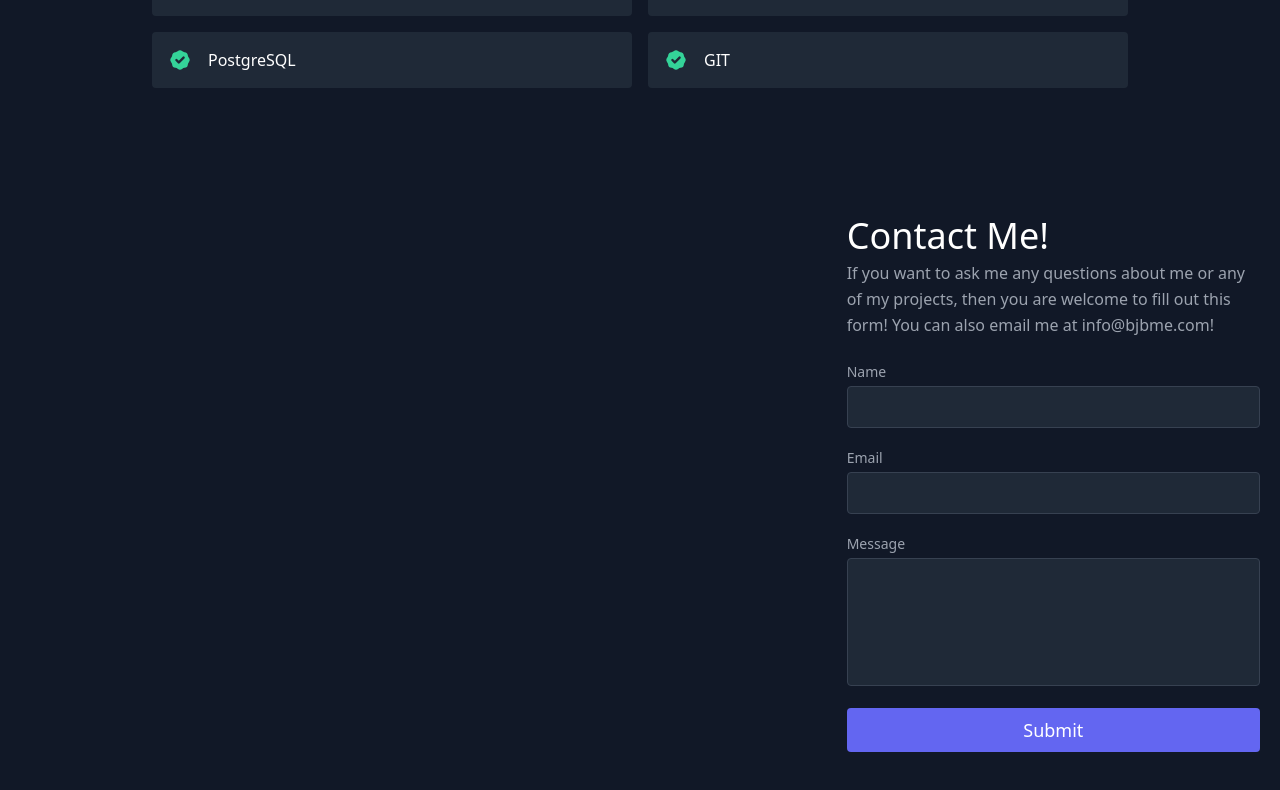
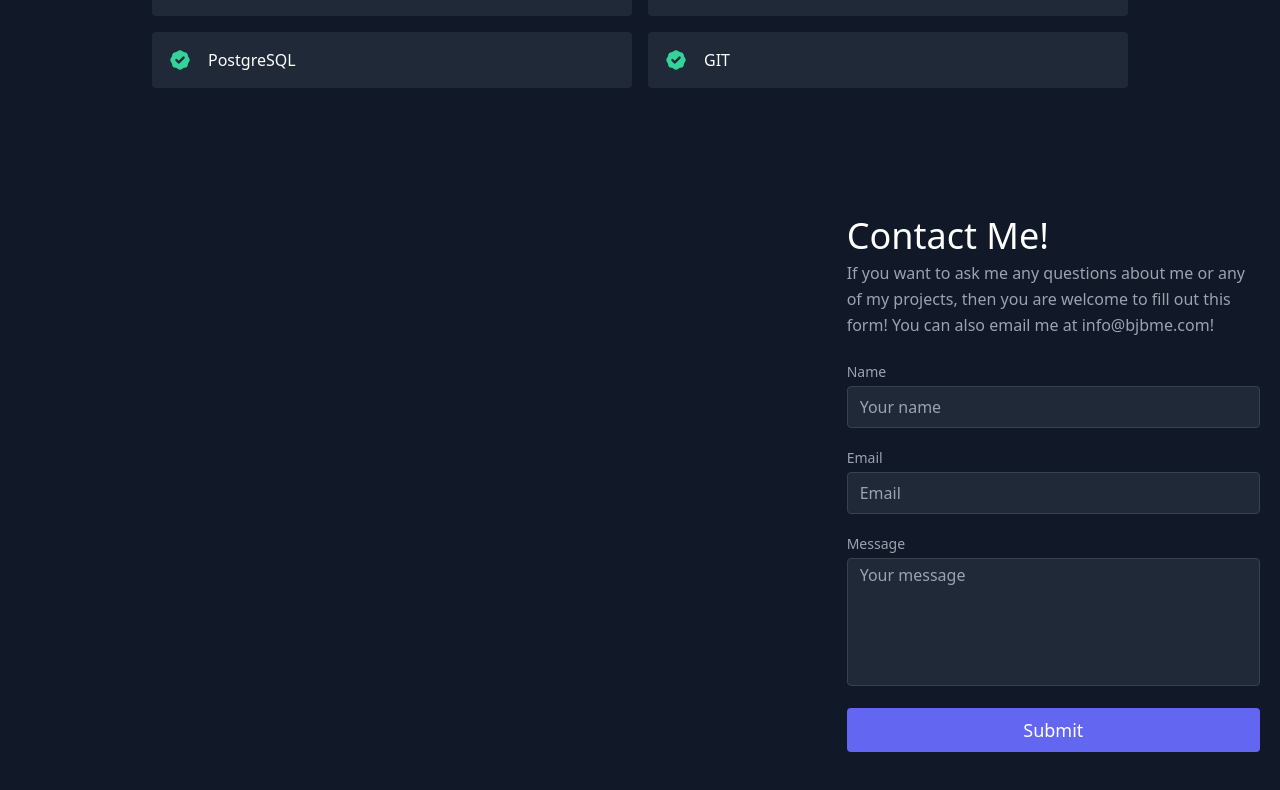
Before and after one commit to eleferrets/BB-Site, a React (Create React App) app: page / in a window 1280 px wide. Shown: the part 2047-2837 px from the top of the page. Built offline with nearby package versions, Linux system fonts and the light colour scheme.

Commit message:
More changes

```diff
--- a/src/components/Contact.js
+++ b/src/components/Contact.js
@@ -64,6 +64,8 @@ export default function Contact() {
               </div>
             </div> */}
         <form
+          data-netlify="true"
+          method="POST"
           netlify
           name="contact"
           onSubmit={handleSubmit}
@@ -73,8 +75,8 @@ export default function Contact() {
             Contact Me!
           </h2>
           <p className="leading-relaxed mb-5">
-            If you want to ask me any questions about me or any of my projects, then you are welcome to fill out this form! You can
-            also email me at{" "}
+            If you want to ask me any questions about me or any of my projects,
+            then you are welcome to fill out this form! You can also email me at{" "}
             <a class="link" href="mailto:info@bjbme.com">
               info@bjbme.com
             </a>
@@ -88,6 +90,7 @@ export default function Contact() {
               type="text"
               id="name"
               name="name"
+              placeholder="Your name"
               className="w-full bg-gray-800 rounded border border-gray-700 focus:border-indigo-500 focus:ring-2 focus:ring-indigo-900 text-base outline-none text-gray-100 py-1 px-3 leading-8 transition-colors duration-200 ease-in-out"
               onChange={(e) => setName(e.target.value)}
             />
@@ -100,6 +103,7 @@ export default function Contact() {
               type="email"
               id="email"
               name="email"
+              placeholder="Email"
               className="w-full bg-gray-800 rounded border border-gray-700 focus:border-indigo-500 focus:ring-2 focus:ring-indigo-900 text-base outline-none text-gray-100 py-1 px-3 leading-8 transition-colors duration-200 ease-in-out"
               onChange={(e) => setEmail(e.target.value)}
             />
@@ -114,6 +118,7 @@ export default function Contact() {
             <textarea
               id="message"
               name="message"
+              placeholder="Your message"
               className="w-full bg-gray-800 rounded border border-gray-700 focus:border-indigo-500 focus:ring-2 focus:ring-indigo-900 h-32 text-base outline-none text-gray-100 py-1 px-3 resize-none leading-6 transition-colors duration-200 ease-in-out"
               onChange={(e) => setMessage(e.target.value)}
             />
```
